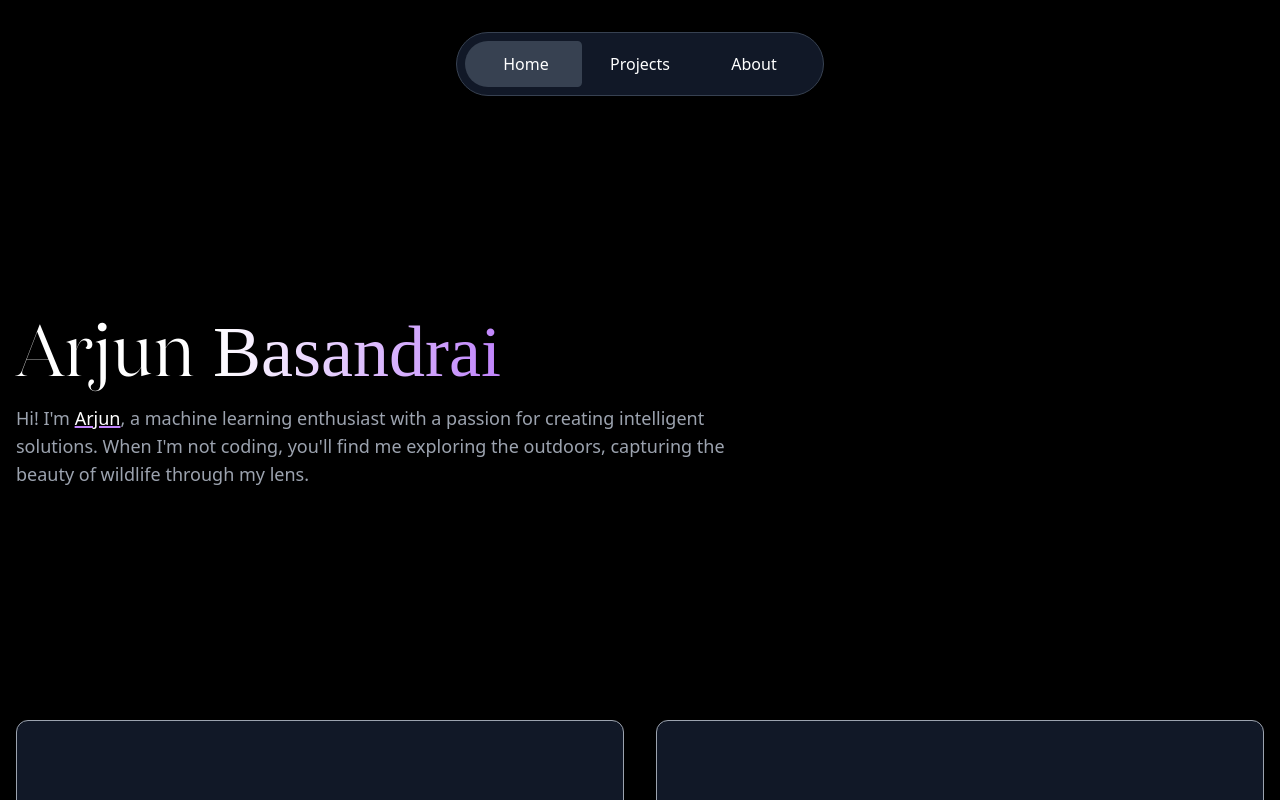
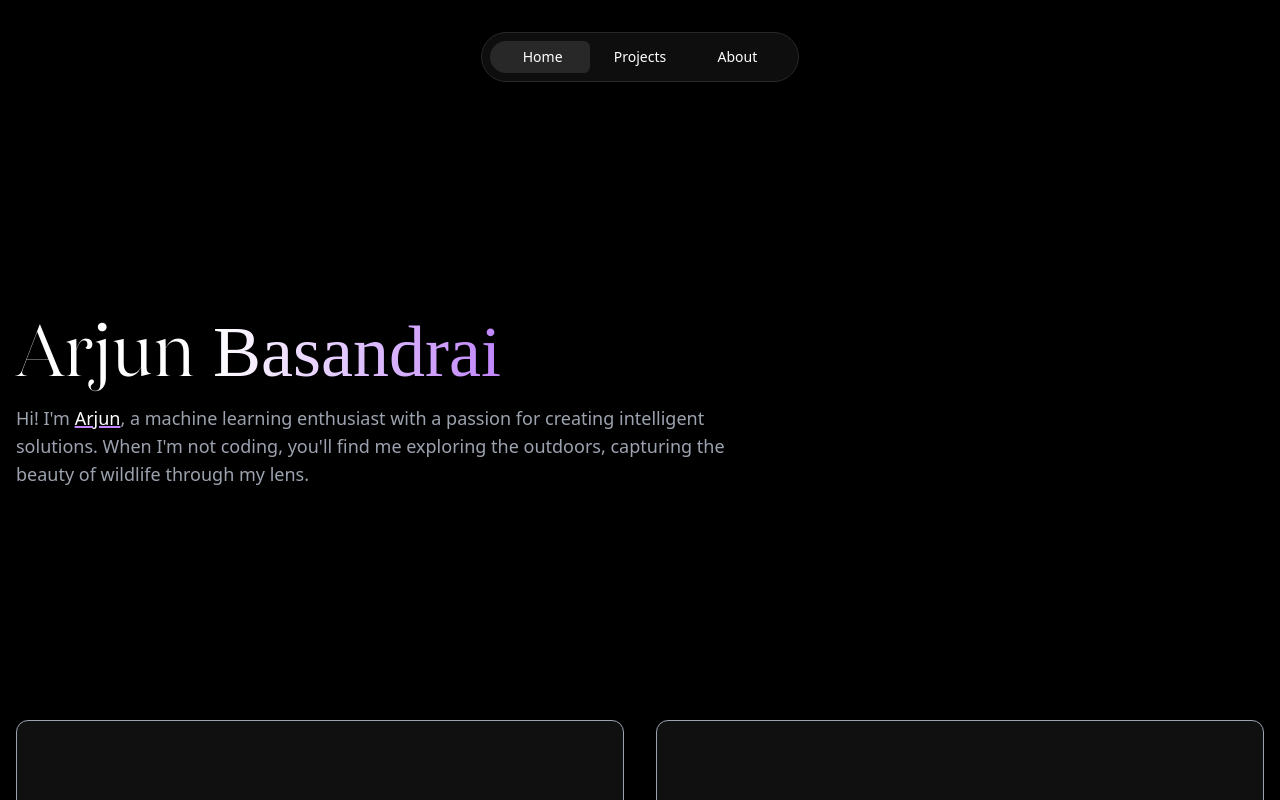
Before and after one commit to ArjunBasandrai/portfolio, a Next.js app: page / in a window 1280 px wide. Shown: the top 800 px of the page. Built offline with nearby package versions, Linux system fonts and the light colour scheme.

Commit message:
feat: updated navbar styling

```diff
--- a/src/components/Navbar.tsx
+++ b/src/components/Navbar.tsx
@@ -16,14 +16,14 @@ export default function Navbar() {
     const [hoveredIndex, setHoveredIndex] = useState(activeIndex);
     const [menuOpen, setMenuOpen] = useState(false);
     const cornerBorderRadius = '50px';
-    const borderRadius = '10px';
+    const borderRadius = '20px';
 
     return (
         <nav className="fixed top-8 inset-x-0 z-50 mx-auto w-max">
-            <div className="hidden sm:block bg-gray-900 text-white rounded-[50px] px-2 py-1 border-[0.2px] border-gray-700">
-                <div className="relative flex items-center px-1 py-[7px] justify-between w-[350px]">
+            <div className="hidden shadow-lg sm:block bg-transparentDarkGray backdrop-blur-md text-white rounded-[50px] px-2 py-1 border-[0.1px] border-semiDarkGray">
+                <div className="relative flex items-center px-1 py-[2px] justify-between w-[300px]">
                     <div
-                        className="absolute inset-y-1 left-0 bg-gray-700 transition-all duration-300 ease-in-out"
+                        className="absolute inset-y-1 left-0 bg-semiDarkGray transition-all duration-300 ease-in-out"
                         style={{
                             width: `${100 / links.length}%`,
                             transform: `translateX(${hoveredIndex * 100}%)`,
@@ -47,7 +47,7 @@ export default function Navbar() {
                             <div key={index} className="flex-1 text-center relative z-10">
                                 <Link
                                     href={href}
-                                    className="block px-3 py-2 rounded-md"
+                                    className="block py-2 rounded-md text-sm"
                                     onMouseEnter={() => setHoveredIndex(index)}
                                     onMouseLeave={() => setHoveredIndex(activeIndex)}
                                 >
@@ -62,12 +62,12 @@ export default function Navbar() {
             <div className="flex flex-col sm:hidden items-center">
                 <button
                     onClick={() => setMenuOpen(!menuOpen)}
-                    className="bg-gray-900 text-white rounded-[50px] px-5 py-3 border-[0.5px] border-gray-700 text-lg"
+                    className="bg-darkGray shadow-lg text-white rounded-[50px] px-5 py-3 border-[0.5px] border-semiDarkGray text-lg"
                 >
                     Menu
                 </button>
                 <div
-                    className={`mt-2 bg-gray-900 text-white border-gray-700 rounded-[15px] w-[200px] transition-all duration-300 overflow-hidden ${menuOpen ? 'max-h-[1000px] border-[0.4px]' : 'max-h-0'}`}
+                    className={`mt-2 shadow-lg bg-transparentDarkGray text-white border-semiDarkGray rounded-[15px] w-[200px] transition-all duration-300 overflow-hidden ${menuOpen ? 'max-h-[1000px] border-[0.4px] backdrop-blur-md' : 'max-h-0'}`}
                 >
                     {links.map((link, index) => {
                         const href = `/${link === 'Home' ? '' : link.toLowerCase()}`;
--- a/src/components/ProjectsGrid/GridItem.tsx
+++ b/src/components/ProjectsGrid/GridItem.tsx
@@ -16,7 +16,7 @@ export default function GridItem({ name, description }: GridItemProps) {
     <div className="w-full md:w-1/2 p-4">
       <Link href={`/projects/${name.replace(/\s+/g, '').toLowerCase()}`}>
         <div className="relative group cursor-pointer">
-          <div className="bg-gray-900 h-80 flex items-center justify-center text-white rounded-xl z-0 border-[0.5px] border-gray-400">
+          <div className="bg-darkGray h-80 flex items-center justify-center text-white rounded-xl z-0 border-[0.5px] border-gray-400">
             {/* Item */}
           </div>
           <div className="absolute inset-0 bg-black duration-300 bg-opacity-50 opacity-0 group-hover:opacity-100 transition-opacity z-10 flex items-center justify-center">
--- a/tailwind.config.ts
+++ b/tailwind.config.ts
@@ -16,6 +16,9 @@ const config: Config = {
         foreground: "var(--foreground)",
         primary: "#511281",
         secondary: "#C1F8CF",
+        darkGray: "#101010",
+        transparentDarkGray: "rgba(18, 18, 18, 0.8)",
+        semiDarkGray: "#282828",
       },
       fontFamily: {
         Bodoni: ['BodoniModa', 'serif'],
```
